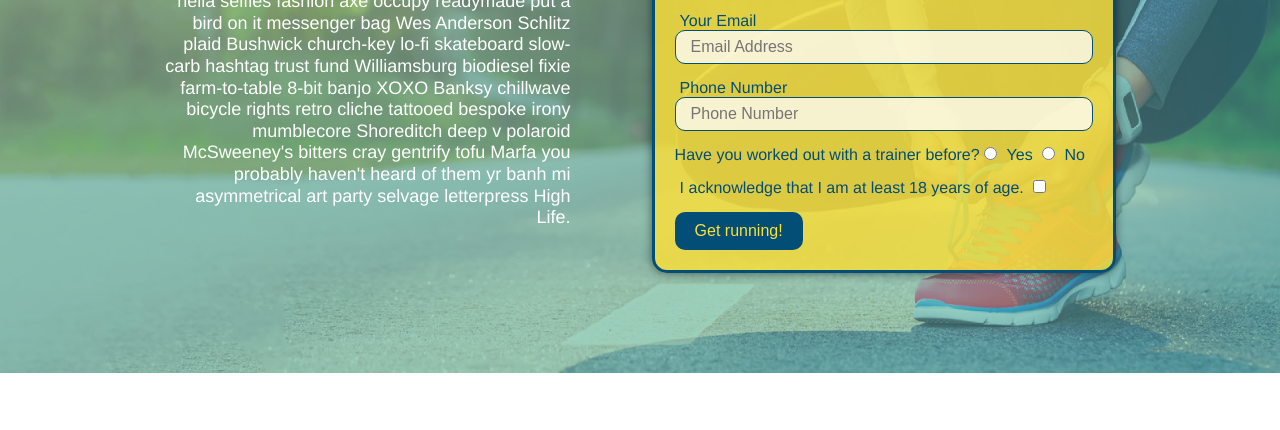
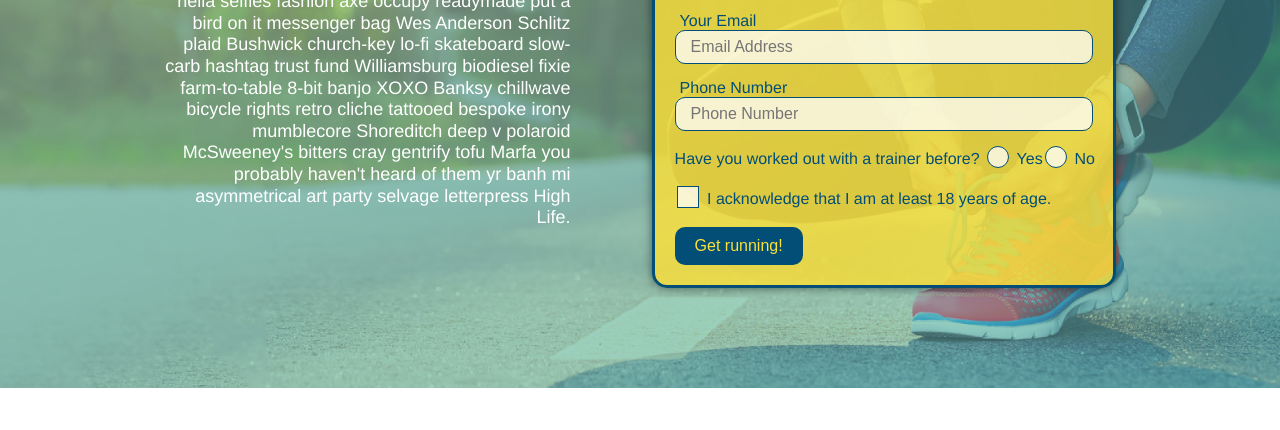
Before and after one commit to down-dive/run-buddy, a plain HTML site: page index.html in a window 1280 px wide. Shown: the part 345-775 px from the top of the page. Drawn offline with Linux system fonts and the light colour scheme.

Commit message:
correcting checkbox and round button

```diff
--- a/assets/css/style.css
+++ b/assets/css/style.css
@@ -167,6 +167,71 @@ section {
 .form-input:focus {
   background-color: rgba(255,255,255, 1);
   outline: none;
+}
+
+/* removing default checkboxes */
+.checkbox-wrapper input, .radio-wrapper input {
+  opacity: 0;
+}
+
+/* prep the <label> elements */
+.checkbox-wrapper label, .radio-wrapper label {
+  position: relative;
+  left: 10px;
+  margin: 10px;
+  line-height: 1.6;
+}
+
+/* adding buttons with pseudo elements */
+.checkbox-wrapper label::before, .radio-wrapper label::before {
+  content: "";
+  height: 20px;
+  width: 20px;
+  background: rgba(255, 255, 255, 0.75);
+  border: 1px solid #024e76;
+  position: absolute;
+  top: -4px;
+  left: -30px;
+}
+
+/* chahges checkbox to rounded */
+.radio-wrapper label::before {
+  border-radius: 50%;
+}
+
+/* how buttons display when clicked */
+.radio-wrapper label::after {
+  content: "";
+  width: 20px;
+  height: 20px;
+  border-radius: 50%;
+  background: #024e76;
+  position: absolute;
+  left: -29px;
+  top: -3px;
+}
+
+.checkbox-wrapper label::after {
+  content: "";
+  height: 6px;
+  width: 14px;
+  border-left: 2px solid #024e76;
+  border-bottom: 2px solid #024e76;
+  position: absolute;
+  left: -26px;
+  top: 1px;
+  transform: rotate(-58deg);
+  background-image: radial-gradient(circle, #39a6b2, #024e76);
+}
+
+.checkbox-wrapper input + label::after,
+.radio-wrapper input + label::after {
+  content: none;
+}
+
+.checkbox-wrapper input:checked + label::after,
+.radio-wrapper input:checked + label::after {
+  content: "";
 }
 
 .hero-form label {
--- a/index.html
+++ b/index.html
@@ -56,16 +56,20 @@
           <input type="tel" placeholder="Phone Number" name="phone" id="phone" class="form-input" />
           <p>
             Have you worked out with a trainer before?
-            <input type="radio" name="trainer-confirm" id="trainer-yes" />
-            <label for="trainer-yes">Yes</label>
-            <input type="radio" name="trainer-confirm" id="trainer-no"/>
-            <label for="trainer-no">No</label>
+            <span class="radio-wrapper">
+              <input type="radio" name="trainer-confirm" id="trainer-yes" />
+              <label for="trainer-yes">Yes</label>
+            </span>
+            <span class="radio-wrapper">
+              <input type="radio" name="trainer-confirm" id="trainer-no" />
+              <label for="trainer-no">No</label>
+            </span>
           </p>
           <p>
-            <label for="checkbox">
-              I acknowledge that I am at least 18 years of age.
-            </label>
-            <input type="checkbox" name="checkpoint1" id="checkbox" />
+            <span class="checkbox-wrapper">
+              <input type="checkbox" name="age-confirm" id="checkbox" />
+              <label for="checkbox">I acknowledge that I am at least 18 years of age.</label>
+            </span>
           </p>
           <button type="submit">
             Get running!
```
